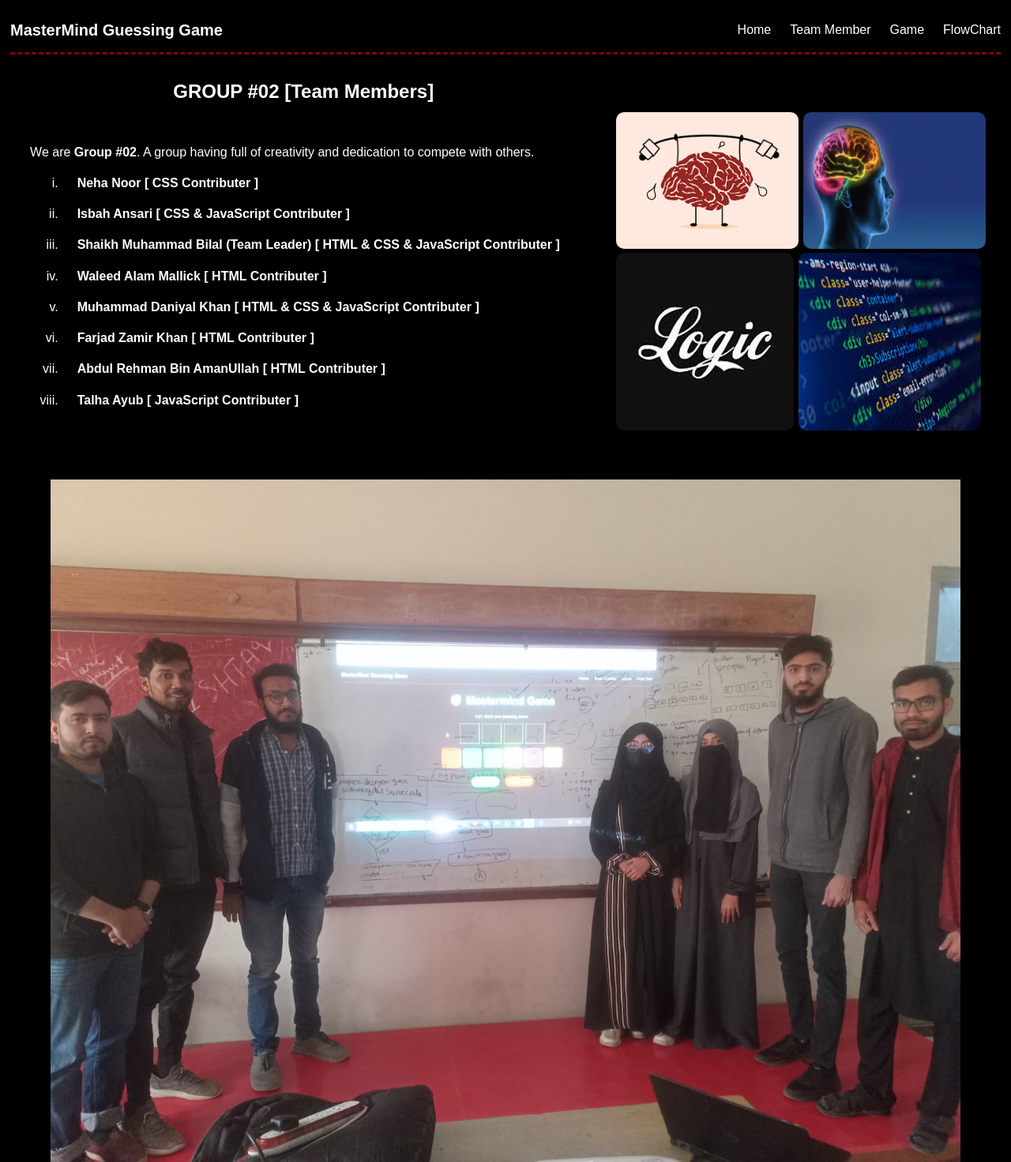
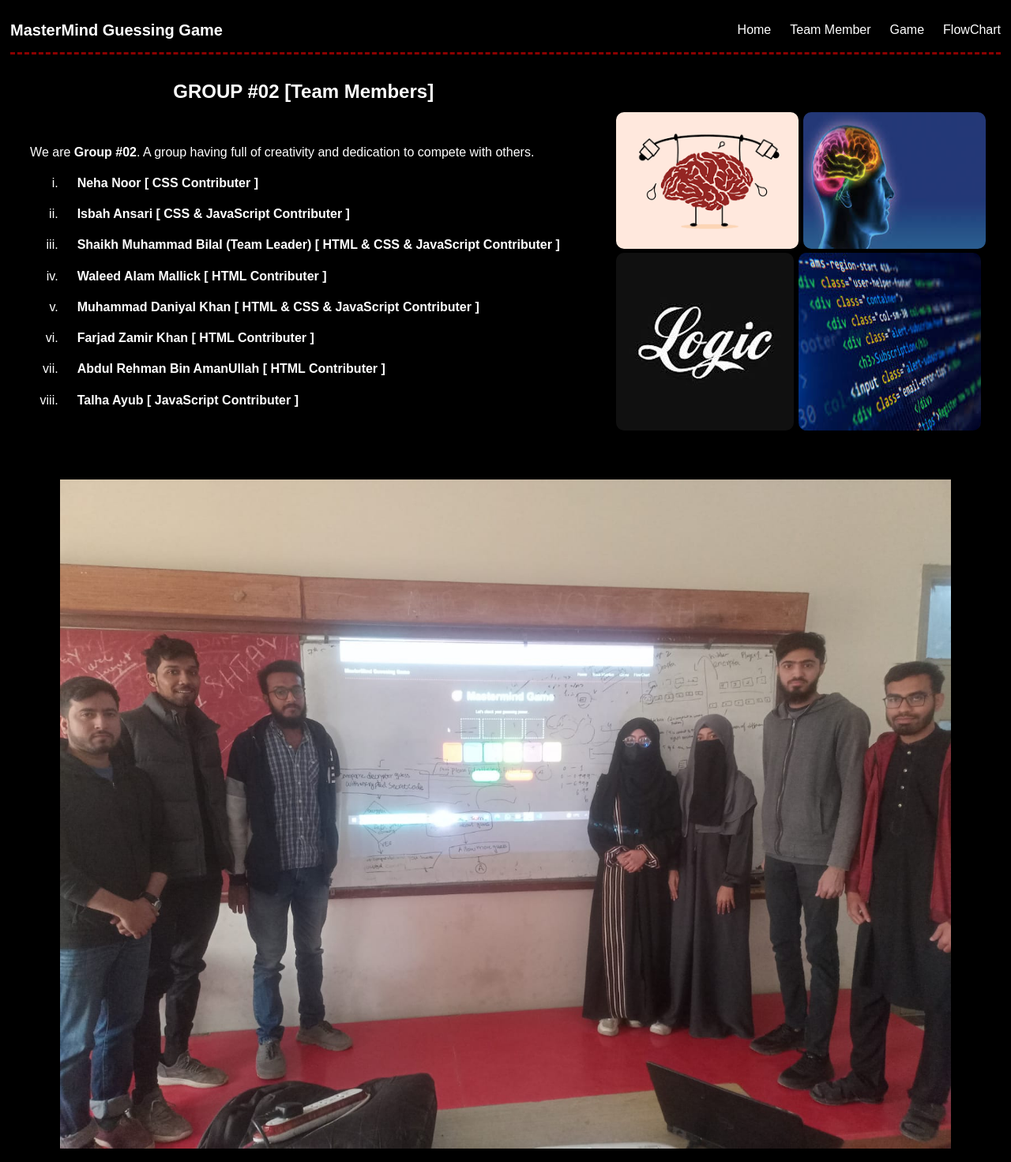
Before and after one commit to isbahansariii/MasterMindMasterMindGuessingGame, a plain HTML site: page pages/teamMembers.html in a window 1280 px wide. Shown: the whole page at 79% size. Drawn offline with Linux system fonts and the light colour scheme.

Commit message:
Update teamMembers.css

```diff
--- a/styles/teamMembers.css
+++ b/styles/teamMembers.css
@@ -5,7 +5,8 @@ main{
 }
 
 .groupPhoto>img{
-    width: 90vw;
+    width: 90%;
+    height: auto;
 }
 
 #memberDescription{
```
